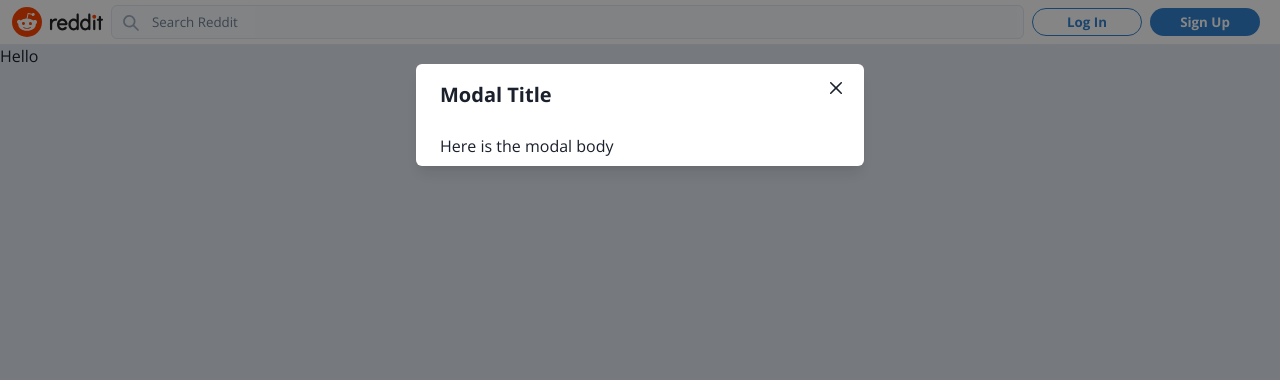
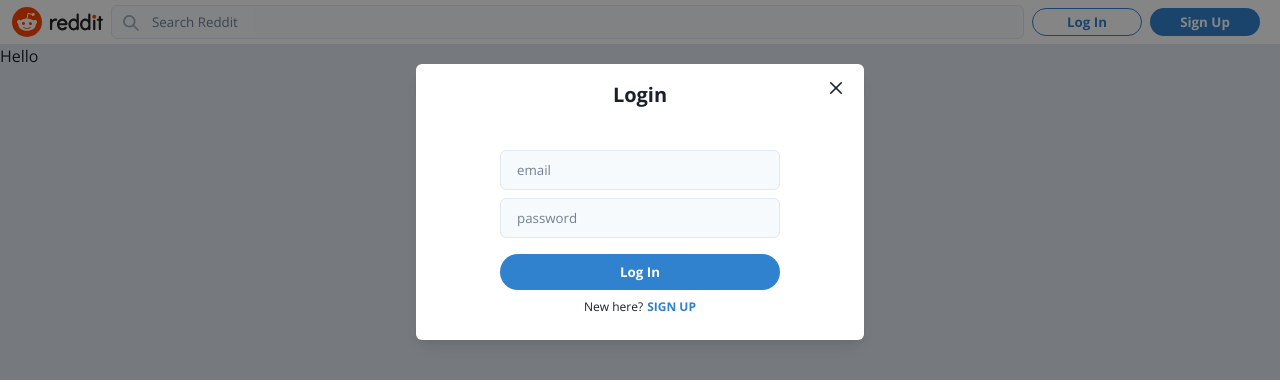
Before and after one commit to RisHub1/reddit-clone, a Next.js app: page / in a window 1280 px wide. Both pictures are taken after a click on the button "Log In". Shown: the top 380 px of the page. Built offline with nearby package versions, Linux system fonts and the light colour scheme.

Commit message:
Retry adding signup and login modal views

```diff
--- /dev/null
+++ b/src/components/Modal/Auth/AuthInputs.tsx
@@ -0,0 +1,20 @@
+import React from "react";
+import { useRecoilValue } from "recoil";
+import { authModalState } from "../../../atoms/authModalAtom";
+import { Flex } from "@chakra-ui/react";
+import Login from "./Login";
+import SignUp from "./SignUp";
+
+type AuthInputsProps = {};
+
+const AuthInputs: React.FC<AuthInputsProps> = () => {
+  const modalState = useRecoilValue(authModalState);
+
+  return (
+    <Flex direction="column" align="center" width="100%" mt={4}>
+      {modalState.view === "login" && <Login />}
+      {modalState.view === "signup" && <SignUp />}
+    </Flex>
+  );
+};
+export default AuthInputs;
--- /dev/null
+++ b/src/components/Modal/Auth/AuthModal.tsx
@@ -0,0 +1,59 @@
+import {
+  Flex,
+  Modal,
+  ModalBody,
+  ModalCloseButton,
+  ModalContent,
+  ModalHeader,
+  ModalOverlay,
+} from "@chakra-ui/react";
+import React from "react";
+import { useRecoilState } from "recoil";
+import { authModalState } from "../../../atoms/authModalAtom";
+import AuthInputs from "./AuthInputs";
+
+const AuthModal: React.FC = () => {
+  const [modalState, setModalState] = useRecoilState(authModalState);
+
+  const handleClose = () => {
+    setModalState((prev) => ({
+      ...prev,
+      open: false,
+    }));
+  };
+
+  return (
+    <>
+      <Modal isOpen={modalState.open} onClose={handleClose}>
+        <ModalOverlay />
+        <ModalContent>
+          <ModalHeader textAlign="center">
+            {modalState.view === "login" && "Login"}
+            {modalState.view === "signup" && "Sign Up"}
+            {modalState.view === "resetPassword" && "Reset Password"}
+          </ModalHeader>
+          <ModalCloseButton />
+          <ModalBody
+            display="flex"
+            flexDirection="column"
+            alignItems="center"
+            justifyContent="center"
+            pb={6}
+          >
+            <Flex
+              direction="column"
+              align="center"
+              justify="center"
+              width="70%"
+            >
+              {/* <OAuthButtons /> */}
+              <AuthInputs />
+              {/* <ResetPassword /> */}
+            </Flex>
+          </ModalBody>
+        </ModalContent>
+      </Modal>
+    </>
+  );
+};
+export default AuthModal;
--- /dev/null
+++ b/src/components/Modal/Auth/Login.tsx
@@ -0,0 +1,94 @@
+import { Button, Flex, Input, Text } from "@chakra-ui/react";
+import React, { useState } from "react";
+import { useSetRecoilState } from "recoil";
+import { authModalState } from "../../../atoms/authModalAtom";
+
+type LoginProps = {};
+
+const Login: React.FC<LoginProps> = () => {
+  const setAuthModalState = useSetRecoilState(authModalState);
+  const [loginForm, setLoginForm] = useState({
+    email: "",
+    password: "",
+  });
+
+  //Firebase logic
+  const onSubmit = () => {};
+
+  const onChange = (event: React.ChangeEvent<HTMLInputElement>) => {
+    // update form state
+    setLoginForm((prev) => ({
+      ...prev,
+      [event.target.name]: event.target.value,
+    }));
+  };
+
+  return (
+    <form onSubmit={onSubmit}>
+      <Input
+        required
+        name="email"
+        placeholder="email"
+        type="email"
+        mb={2}
+        onChange={onChange}
+        fontSize="10pt"
+        _placeholder={{ color: "gray.500" }}
+        _hover={{
+          bg: "white",
+          border: "1px solid",
+          borderColor: "blue.500",
+        }}
+        _focus={{
+          outline: "none",
+          bg: "white",
+          border: "1px solid",
+          borderColor: "blue.500",
+        }}
+        bg="gray.50"
+      />
+      <Input
+        required
+        name="password"
+        placeholder="password"
+        type="password"
+        mb={2}
+        onChange={onChange}
+        fontSize="10pt"
+        _placeholder={{ color: "gray.500" }}
+        _hover={{
+          bg: "white",
+          border: "1px solid",
+          borderColor: "blue.500",
+        }}
+        _focus={{
+          outline: "none",
+          bg: "white",
+          border: "1px solid",
+          borderColor: "blue.500",
+        }}
+        bg="gray.50"
+      />
+      <Button width="100%" height="36px" mt={2} mb={2} type="submit">
+        Log In
+      </Button>
+      <Flex fontSize="9pt" justifyContent="center">
+        <Text mr={1}>New here?</Text>
+        <Text
+          color="blue.500"
+          fontWeight={700}
+          cursor="pointer"
+          onClick={() =>
+            setAuthModalState((prev) => ({
+              ...prev,
+              view: "signup",
+            }))
+          }
+        >
+          SIGN UP
+        </Text>
+      </Flex>
+    </form>
+  );
+};
+export default Login;
--- /dev/null
+++ b/src/components/Modal/Auth/SignUp.tsx
@@ -0,0 +1,115 @@
+import { Input, Button, Flex, Text } from "@chakra-ui/react";
+import React, { useState } from "react";
+import { useSetRecoilState } from "recoil";
+import { authModalState } from "../../../atoms/authModalAtom";
+
+const SignUp: React.FC = () => {
+  const setAuthModalState = useSetRecoilState(authModalState);
+  const [signUpForm, setSignUpForm] = useState({
+    email: "",
+    password: "",
+    confirmPassword: "",
+  });
+
+  //Firebase logic
+  const onSubmit = () => {};
+
+  const onChange = (event: React.ChangeEvent<HTMLInputElement>) => {
+    // update form state
+    setSignUpForm((prev) => ({
+      ...prev,
+      [event.target.name]: event.target.value,
+    }));
+  };
+
+  return (
+    <form onSubmit={onSubmit}>
+      <Input
+        required
+        name="email"
+        placeholder="email"
+        type="email"
+        mb={2}
+        onChange={onChange}
+        fontSize="10pt"
+        _placeholder={{ color: "gray.500" }}
+        _hover={{
+          bg: "white",
+          border: "1px solid",
+          borderColor: "blue.500",
+        }}
+        _focus={{
+          outline: "none",
+          bg: "white",
+          border: "1px solid",
+          borderColor: "blue.500",
+        }}
+        bg="gray.50"
+      />
+      <Input
+        required
+        name="password"
+        placeholder="password"
+        type="password"
+        mb={2}
+        onChange={onChange}
+        fontSize="10pt"
+        _placeholder={{ color: "gray.500" }}
+        _hover={{
+          bg: "white",
+          border: "1px solid",
+          borderColor: "blue.500",
+        }}
+        _focus={{
+          outline: "none",
+          bg: "white",
+          border: "1px solid",
+          borderColor: "blue.500",
+        }}
+        bg="gray.50"
+      />
+      <Input
+        required
+        name="confirmPassword"
+        placeholder="confirm password"
+        type="password"
+        mb={2}
+        onChange={onChange}
+        fontSize="10pt"
+        _placeholder={{ color: "gray.500" }}
+        _hover={{
+          bg: "white",
+          border: "1px solid",
+          borderColor: "blue.500",
+        }}
+        _focus={{
+          outline: "none",
+          bg: "white",
+          border: "1px solid",
+          borderColor: "blue.500",
+        }}
+        bg="gray.50"
+      />
+      <Button width="100%" height="36px" mt={2} mb={2} type="submit">
+        Log In
+      </Button>
+      <Flex fontSize="9pt" justifyContent="center">
+        <Text mr={1}>Already a redditor?</Text>
+        <Text
+          color="blue.500"
+          fontWeight={700}
+          cursor="pointer"
+          onClick={() =>
+            setAuthModalState((prev) => ({
+              ...prev,
+              view: "login",
+            }))
+          }
+        >
+          LOG IN
+        </Text>
+      </Flex>
+    </form>
+  );
+};
+export default SignUp;
--- a/src/components/Modal/AuthModal/AuthModal.tsx
+++ /dev/null
@@ -1,39 +0,0 @@
-import {
-  Button,
-  Modal,
-  ModalBody,
-  ModalCloseButton,
-  ModalContent,
-  ModalFooter,
-  ModalHeader,
-  ModalOverlay,
-  useDisclosure,
-} from "@chakra-ui/react";
-import React from "react";
-import { authModalState } from "../../../atoms/authModalAtom";
-import { useRecoilState } from "recoil";
-
-const AuthModal: React.FC = () => {
-  const [modalState, setModalState] = useRecoilState(authModalState);
-
-  const handleClose = () => {
-    setModalState((prev) => ({
-      ...prev,
-      open: false,
-    }));
-  };
-
-  return (
-    <>
-      <Modal isOpen={modalState.open} onClose={handleClose}>
-        <ModalOverlay />
-        <ModalContent>
-          <ModalHeader>Modal Title</ModalHeader>
-          <ModalCloseButton />
-          <ModalBody>Here is the modal body</ModalBody>
-        </ModalContent>
-      </Modal>
-    </>
-  );
-};
-export default AuthModal;
--- a/src/components/Navbar/RightContent/RightContent.tsx
+++ b/src/components/Navbar/RightContent/RightContent.tsx
@@ -1,7 +1,7 @@
 import { Flex } from "@chakra-ui/react";
 import React from "react";
 import AuthButtons from "./AuthButtons";
-import AuthModal from "../../Modal/AuthModal/AuthModal";
+import AuthModal from "../../Modal/Auth/AuthModal";
 
 type RightContentProps = {
   //user: any;
```
